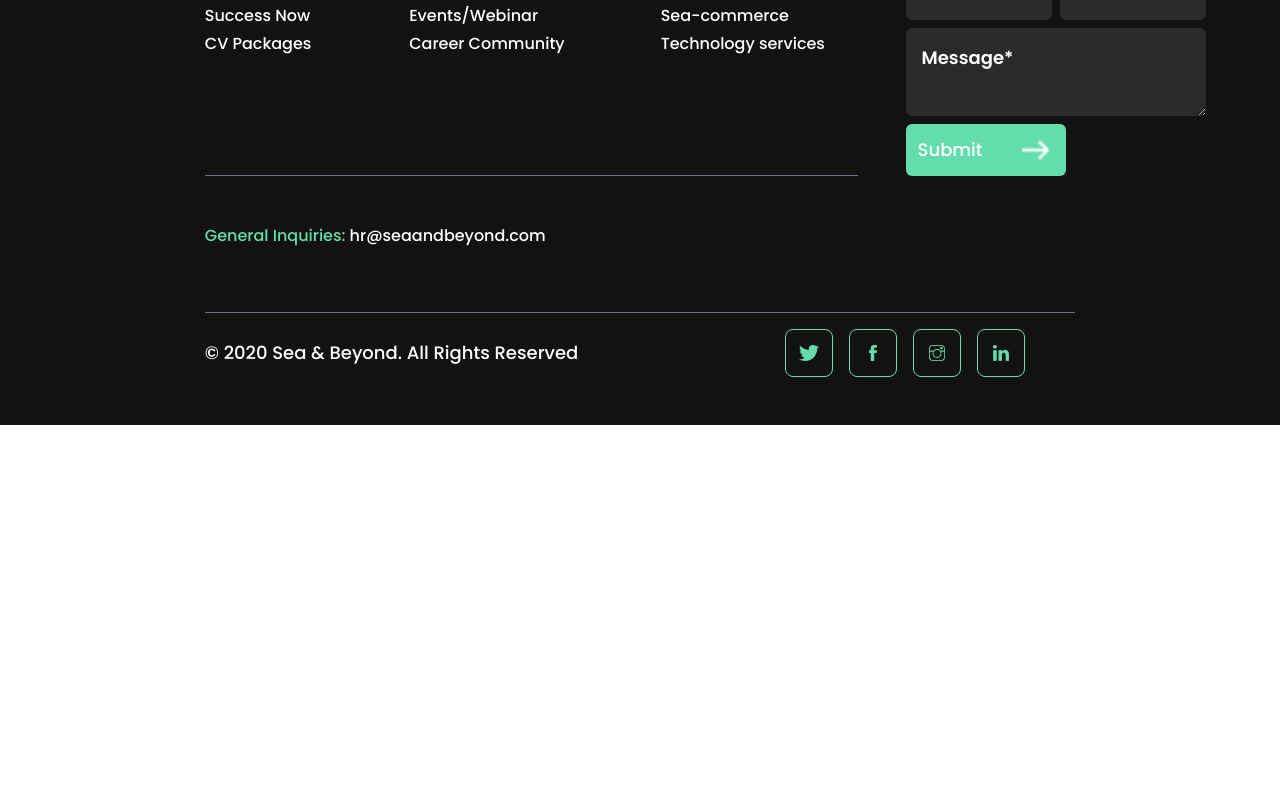
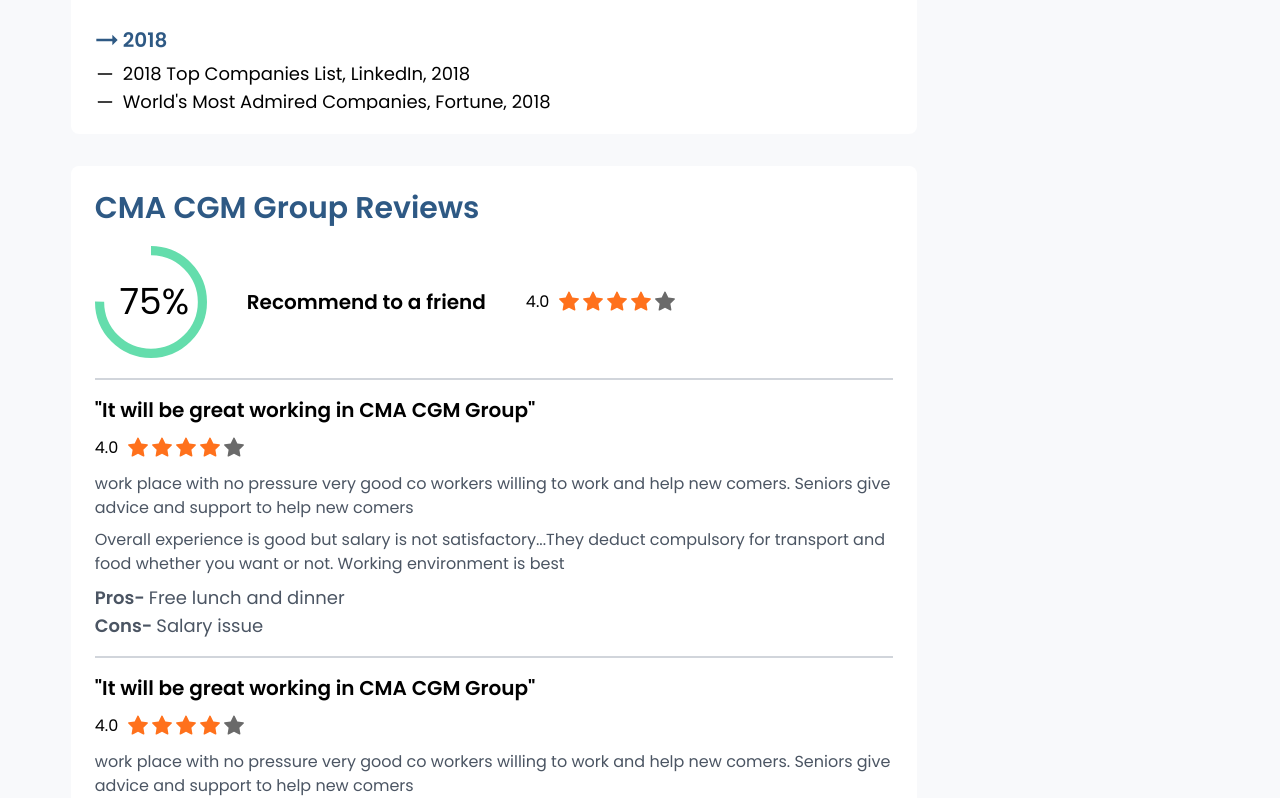
Before and after one commit to ARS1337/newapp, a React (Create React App) app: page /RatingPage in a window 1280 px wide. Shown: the part 1562-2360 px from the top of the page. Before the commit the page ends 1987 px from the top, so only its background shows below. Built offline with nearby package versions, Linux system fonts and the light colour scheme.

Commit message:
rating page done,ads remaining

```diff
--- a/src/App.css
+++ b/src/App.css
@@ -112,3 +112,24 @@
 body{
 max-width:100vw !important
 }
+
+/* width */
+::-webkit-scrollbar {
+  width: 4px;
+}
+
+/* Track */
+::-webkit-scrollbar-track {
+  box-shadow: inset 0 0 5px white;
+}
+
+/* Handle */
+::-webkit-scrollbar-thumb {
+  background: #2E5984;
+  border-radius: 10px;
+}
+
+/* Handle on hover */
+::-webkit-scrollbar-thumb:hover {
+  background: #2E5984;
+}
--- a/src/Pages/RatingPage.js
+++ b/src/Pages/RatingPage.js
@@ -1,10 +1,27 @@
 import React from "react";
 import CustomButtons from "../utils/CustomButtons";
-import data from '../config'
+import data from "../config";
+import { IconContext } from "react-icons";
+import { MdArrowRightAlt } from "react-icons/md";
+import { AiFillStar, AiOutlineMinus, AiOutlineStar } from "react-icons/ai";
+import { CircularProgress, Rating } from "@mui/material";
+import { createTheme } from "@mui/material/styles";
+import { ThemeProvider } from "@mui/system";
+import { MdStarRate } from "react-icons/md";
 
 function RatingPage(props) {
+  const theme = createTheme({
+    palette: {
+      primary: {
+        main: "#64DDAC",
+      },
+      secondary: {
+        main: "#ff711c",
+      },
+    },
+  });
   return (
-    <div className="w-full mt-6">
+    <div className="w-full mt-6 px-2">
       <div className="bg-white p-6 font-Poppins-Regular rounded-lg my-6">
         <div className="flex flex-col md:flex-row  items-start md:items-center justify-between">
           <label className="text-3xl text-blue-custom font-Poppins-SemiBold pb-4 md:pb-0">CMA CGM Group</label>
@@ -39,14 +56,118 @@
           an French acronym which stands for “Maritime Freighting Company – General Maritime Company".
         </div>
       </div>
-      <div className="bg-white p-6 font-Poppins-Regular rounded-lg my-6">
-        <div className="my-2 text-3xl text-blue-custom font-Poppins-SemiBold">
-            Company Achievements
+      <div className="bg-white p-6 font-Poppins-Regular rounded-lg my-8">
+        <div className="my-4 md:my-4 text-3xl text-blue-custom font-Poppins-SemiBold">Company Achievements</div>
+        <div className=" h-[350px] overflow-y-scroll">
+          {data?.companyAchievements.map((details, key) => {
+            return (
+              <div className="py-4 " key={key}>
+                <div className="flex flex-row items-center justify-start pb-1 -ml-1">
+                  <IconContext.Provider value={{ color: "#2E5984", size: 32 }}>
+                    <MdArrowRightAlt />
+                  </IconContext.Provider>
+                  <label className="text-lg md:text-xl text-blue-custom font-Poppins-SemiBold">{details.year}</label>
+                </div>
+                <div>
+                  {details?.achievements.map((achievement, key) => {
+                    return (
+                      <div key={key} className="flex flex-row items-center justify-start text-lg font-Poppins-Regular">
+                        <div className="pr-2">
+                          <IconContext.Provider value={{ color: "black", size: 20 }}>
+                            <AiOutlineMinus />
+                          </IconContext.Provider>
+                        </div>
+                        <div className=" break-words text-sm md:text-lg font-Poppins-Regular self-start">
+                          {achievement}
+                        </div>
+                      </div>
+                    );
+                  })}
+                </div>
+              </div>
+            );
+          })}
         </div>
-        <div className="">
-            {data?.companyAchievements.map((achievements,key)=>{
-                return <div cla> </div>
-            })}
+      </div>
+      <div className="bg-white p-6 font-Poppins-Regular rounded-lg my-8">
+        {/* name */}
+        <div className="text-blue-custom text-3xl font-Poppins-SemiBold">{data?.companyDetails?.name}</div>
+        {/* details */}
+        <div className="flex flex-col md:flex-row items-start md:items-center justify-start my-5">
+          <div className="relative flex items-center justify-start mr-10">
+            <div className="absolute left-[22%] text-4xl">{data?.companyDetails.rating + "%"}</div>
+            <ThemeProvider theme={theme}>
+              <CircularProgress variant="determinate" value={data?.companyDetails.rating} size="7rem" />
+            </ThemeProvider>
+          </div>
+          <label className="mr-10 font-Poppins-SemiBold text-xl my-2">Recommend to a friend</label>
+          <div className="flex flex-row items-center justify-start" key="a1">
+            <label className="mr-2 font-Poppins-Regular">{data?.companyDetails?.starRating + ".0"}</label>
+            <ThemeProvider theme={theme}>
+              <Rating
+                name="read-only"
+                value={data?.companyDetails?.starRating}
+                readOnly
+                sx={{ color: "secondary.main" }}
+                emptyIcon={<AiFillStar color="#6a6a6a" />}
+                icon={<AiFillStar color="#ff711c" />}
+              />
+            </ThemeProvider>
+          </div>
+        </div>
+        {/* reviews */}
+        <div className="" key="new">
+          {data?.companyDetails?.reviews?.map((detail, key) => {
+            return (
+              <div key={key} className="">
+                <div className="border border-gray-300 w-full my-4"></div>
+                <div className="text-xl font-Poppins-SemiBold pb-3">"{detail.title}"</div>
+                <div className="flex flex-row items-center justify-start pb-3" key="a2">
+                  <label className="mr-2 font-Poppins-Regular">{detail.ratingGiven + ".0"}</label>
+                  <ThemeProvider theme={theme}>
+                    <Rating
+                      name="read-only"
+                      value={detail.ratingGiven}
+                      readOnly
+                      sx={{ color: "secondary.main" }}
+                      emptyIcon={<AiFillStar color="#6a6a6a" />}
+                      icon={<AiFillStar color="#ff711c" />}
+                    />
+                  </ThemeProvider>
+                </div>
+                <div className="text-md pb-2 text-gray-600">{detail?.desc}</div>
+                <div className="text-md pb-2 text-gray-600">{detail?.desc2}</div>
+                <div className="text-lg font-Poppins-SemiBold text-gray-600">
+                  Pros-<label className="pl-1 text-md pb-2 text-gray-600 font-Poppins-Regular">{detail.pros}</label>
+                </div>
+                <div className="text-lg font-Poppins-SemiBold text-gray-600">
+                  Cons-<label className="pl-1 text-md pb-2 text-gray-600 font-Poppins-Regular">{detail.cons}</label>
+                </div>
+              </div>
+            );
+          })}
+        </div>
+        <div>
+          <div className="border border-gray-300 w-full my-4"></div>
+          <label className="font-Poppins-SemiBold text-xl"> Connect with us</label>
+          <div className="flex flex-row items-center justify-start pt-4 pb-2">
+            <img src="/assets/RatingPage/skype.png" alt="" className="pr-4 w-16 h-auto" />
+            <img src="/assets/RatingPage/twitter.png" alt="" className="pr-4 w-16 h-auto" />
+            <img src="/assets/RatingPage/fb.png" alt="" className="pr-4 w-16 h-auto" />
+            <img src="/assets/RatingPage/insta.png" alt="" className="pr-4 w-16 h-auto" />
+            <img src="/assets/RatingPage/linkdn.png" alt="" className="pr-4 w-16 h-auto" />
+          </div>
+        </div>
+      </div>
+      <div className=" w-full flex justify-center my-6">
+        <div className="flex items-center justify-between text-green-custom font-Poppins-Regular text-lg ">
+          <label className="w-full p-2 px-3  rounded-md hover:bg-green-custom hover:text-white">Previous</label>
+          <button className="w-full p-2 px-3 rounded-md hover:bg-green-custom hover:text-white">1</button>
+          <button className="w-full p-2 px-3 rounded-md hover:bg-green-custom hover:text-white">2</button>
+          <button className="w-full p-2 px-3 rounded-md hover:bg-green-custom hover:text-white">3</button>
+          <button className="w-full p-2 px-3 rounded-md hover:bg-green-custom hover:text-white">4</button>
+          <button className="w-full p-2 px-3 rounded-md hover:bg-green-custom hover:text-white">5</button>
+          <label className="w-full p-2 px-3 rounded-md hover:bg-green-custom hover:text-white">Next</label>
         </div>
       </div>
     </div>
--- a/src/config.js
+++ b/src/config.js
@@ -276,6 +276,37 @@
       achievements: ["2018 Top Companies List, LinkedIn, 2018", "World's Most Admired Companies, Fortune, 2018"],
     },
   ],
+  companyDetails: {
+    name: "CMA CGM Group Reviews",
+    rating: 75,
+    starRating: 4,
+    reviews: [
+      {
+        title: "It will be great working in CMA CGM Group",
+        ratingGiven: 4,
+        desc: "work place with no pressure very good co workers willing to work and help new comers. Seniors give advice and support to help new comers ",
+        desc2:'Overall experience is good but salary is not satisfactory...They deduct compulsory for transport and food whether you want or not. Working environment is best',
+        pros: "Free lunch and dinner",
+        cons: "Salary issue",
+      },
+      {
+        title: "It will be great working in CMA CGM Group",
+        ratingGiven: 4,
+        desc: "work place with no pressure very good co workers willing to work and help new comers. Seniors give advice and support to help new comers ",
+        desc2:'Overall experience is good but salary is not satisfactory...They deduct compulsory for transport and food whether you want or not. Working environment is best',
+        pros: "Free lunch and dinner",
+        cons: "Salary issue",
+      },
+      {
+        title: "It will be great working in CMA CGM Group",
+        ratingGiven: 4,
+        desc: "work place with no pressure very good co workers willing to work and help new comers. Seniors give advice and support to help new comers ",
+        desc2:'Overall experience is good but salary is not satisfactory...They deduct compulsory for transport and food whether you want or not. Working environment is best',
+        pros: "Free lunch and dinner",
+        cons: "Salary issue",
+      },
+    ],
+  },
 };
 
 export default data;
```
